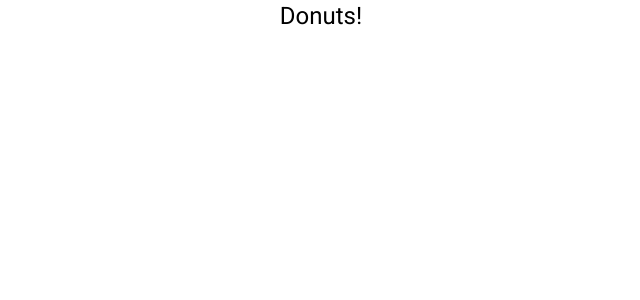
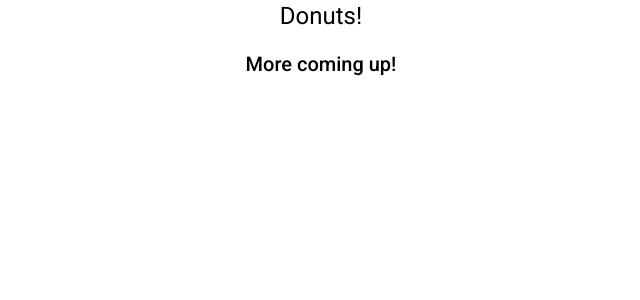
Before and after one commit to ajay-chaurasia/My-Verse-UI, an Angular app: page / in a window 1280 px wide. Shown: the top 300 px of the page, without its empty margins (319-959 px from the left). Built offline with nearby package versions, Linux system fonts and the light colour scheme.

Commit message:
Updating HTML to check UI deployment

```diff
--- a/src/app/app.component.html
+++ b/src/app/app.component.html
@@ -1,2 +1,3 @@
 <h1>Donuts!</h1>
+<h2>More coming up!</h2>
 <router-outlet></router-outlet>
--- a/src/app/app.component.scss
+++ b/src/app/app.component.scss
@@ -1,3 +1,3 @@
-h1 {
+h1, h2 {
     text-align: center;
 }
```
